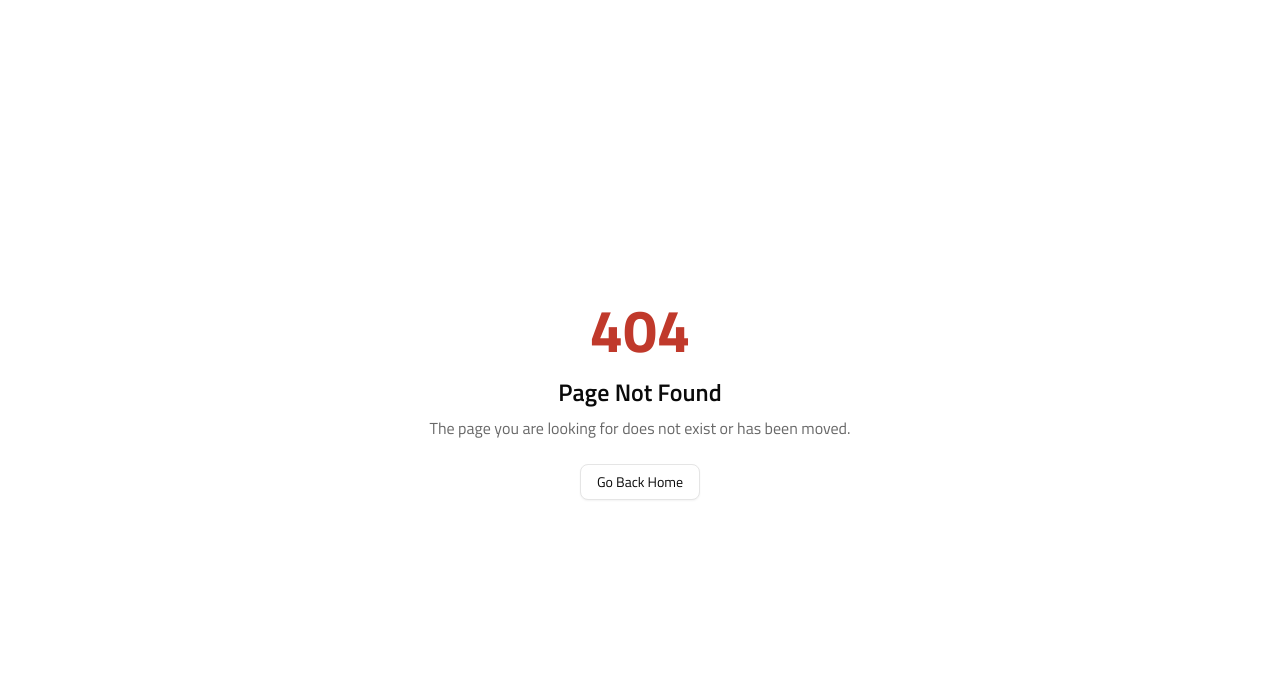
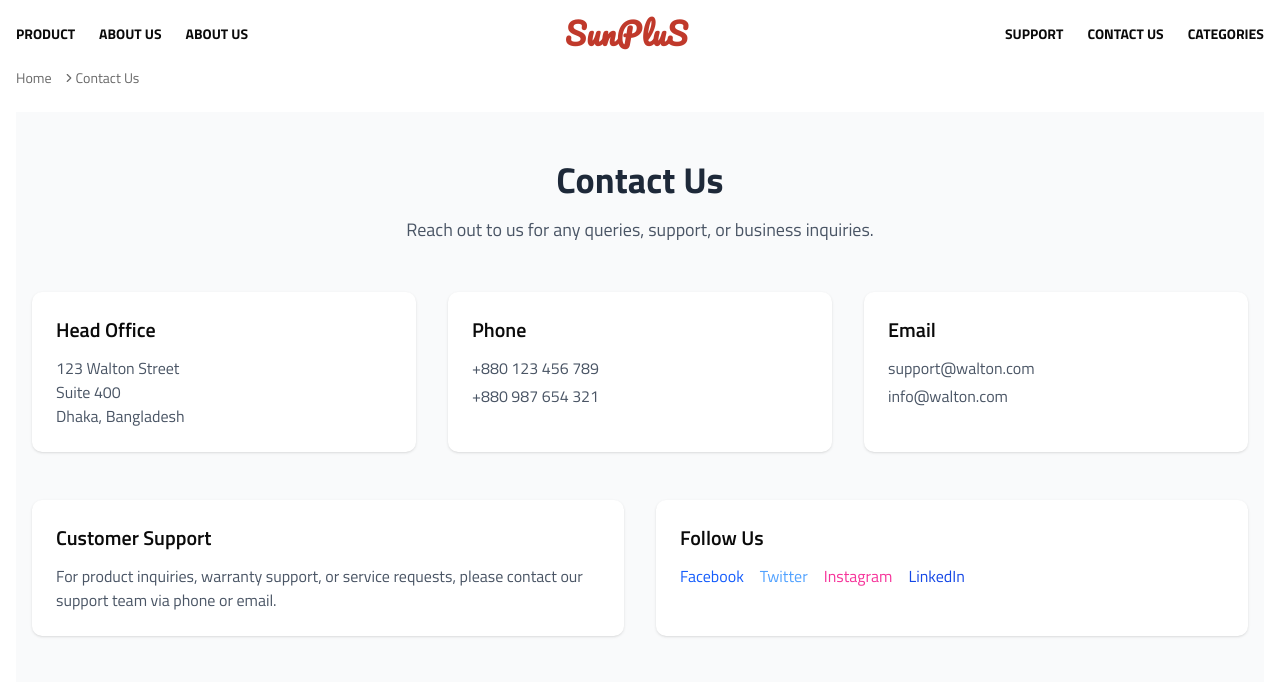
Before and after one commit to AktherHosen/Sunplus-Frontend, a React (Vite) app: page /contact-us in a window 1280 px wide. Before the commit this address had no page. Shown: the top 682 px of the page. Built offline with nearby package versions, Linux system fonts and the light colour scheme; grey boxes are pictures that could not be loaded.

Commit message:
fix: contact and about us page

```diff
--- a/src/components/shared/navbar.tsx
+++ b/src/components/shared/navbar.tsx
@@ -15,13 +15,13 @@ export default function Navbar() {
 
   const leftMenuItems = [
     { title: "Product", href: "/books" },
-    { title: "About Us", href: "/about" },
+    { title: "About Us", href: "/about-us" },
     { title: "About Us", href: "/about" },
   ];
 
   const rightMenuItems = [
     { title: "Support", href: "/support" },
-    { title: "Contact Us", href: "/contact" },
+    { title: "Contact Us", href: "/contact-us" },
     { title: "Categories", href: "/categories" },
   ];
 
--- /dev/null
+++ b/src/pages/about-page.tsx
@@ -0,0 +1,71 @@
+import React from "react";
+
+export default function AboutUsPage() {
+  return (
+    <div className="min-h-screen bg-gray-50 py-12 px-4">
+      <div className="max-w-7xl mx-auto">
+        {/* Header */}
+        <div className="text-center mb-12">
+          <h1 className="text-4xl font-bold text-gray-800 mb-4">About Us</h1>
+          <p className="text-gray-600 text-lg">
+            Learn more about our company, our mission, and our values.
+          </p>
+        </div>
+
+        {/* Company Overview */}
+        <div className="bg-white shadow rounded-lg p-8 mb-12">
+          <h2 className="text-2xl font-semibold mb-4">Company Overview</h2>
+          <p className="text-gray-600 leading-relaxed">
+            Walton is a leading multinational company specializing in electronics,
+            home appliances, and technology solutions. Since our inception, we have
+            been committed to delivering high-quality products and services that
+            meet the evolving needs of our customers worldwide. Our dedication to
+            innovation and sustainability drives everything we do.
+          </p>
+        </div>
+
+        {/* Mission & Vision */}
+        <div className="grid md:grid-cols-2 gap-8 mb-12">
+          <div className="bg-white shadow rounded-lg p-8">
+            <h2 className="text-xl font-semibold mb-3">Our Mission</h2>
+            <p className="text-gray-600">
+              To create innovative, high-quality products that improve the lives
+              of our customers while maintaining a commitment to sustainability
+              and social responsibility.
+            </p>
+          </div>
+          <div className="bg-white shadow rounded-lg p-8">
+            <h2 className="text-xl font-semibold mb-3">Our Vision</h2>
+            <p className="text-gray-600">
+              To become a globally recognized brand known for excellence,
+              innovation, and positive impact on society and the environment.
+            </p>
+          </div>
+        </div>
+
+        {/* Core Values */}
+        <div className="bg-white shadow rounded-lg p-8 mb-12">
+          <h2 className="text-2xl font-semibold mb-4">Our Core Values</h2>
+          <ul className="list-disc list-inside text-gray-600 space-y-2">
+            <li>Integrity: Acting with honesty and transparency in all our dealings.</li>
+            <li>Innovation: Constantly seeking new solutions and improvements.</li>
+            <li>Customer Focus: Prioritizing the needs and satisfaction of our customers.</li>
+            <li>Sustainability: Promoting environmentally and socially responsible practices.</li>
+            <li>Teamwork: Collaborating effectively across all levels of the organization.</li>
+          </ul>
+        </div>
+
+        {/* Highlights or Achievements */}
+        <div className="bg-white shadow rounded-lg p-8">
+          <h2 className="text-2xl font-semibold mb-4">Highlights</h2>
+          <ul className="list-inside text-gray-600 space-y-2">
+            <li>Over 30 years of experience in electronics and technology.</li>
+            <li>Presence in more than 50 countries worldwide.</li>
+            <li>Award-winning products recognized for quality and innovation.</li>
+            <li>Strong commitment to sustainability and corporate responsibility.</li>
+          </ul>
+        </div>
+      </div>
+    </div>
+  );
+}
--- a/src/pages/about/about.tsx
+++ /dev/null
@@ -1,9 +0,0 @@
-const About = () => {
-  return (
-    <div>
-      <h1>this is about</h1>
-    </div>
-  );
-};
-
-export default About;
--- /dev/null
+++ b/src/pages/contact-page.tsx
@@ -0,0 +1,77 @@
+import React from "react";
+
+export default function ContactPage() {
+  return (
+    <div className="min-h-screen bg-gray-50 py-12 px-4">
+      <div className="max-w-7xl mx-auto">
+        {/* Header */}
+        <div className="text-center mb-12">
+          <h1 className="text-4xl font-bold text-gray-800 mb-4">Contact Us</h1>
+          <p className="text-gray-600 text-lg">
+            Reach out to us for any queries, support, or business inquiries.
+          </p>
+        </div>
+
+        {/* Contact Info Grid */}
+        <div className="grid grid-cols-1 md:grid-cols-3 gap-8 mb-12">
+          {/* Address */}
+          <div className="bg-white shadow rounded-lg p-6 flex flex-col items-start">
+            <h2 className="text-xl font-semibold mb-3">Head Office</h2>
+            <p className="text-gray-600">
+              123 Walton Street<br />
+              Suite 400<br />
+              Dhaka, Bangladesh
+            </p>
+          </div>
+
+          {/* Phone */}
+          <div className="bg-white shadow rounded-lg p-6 flex flex-col items-start">
+            <h2 className="text-xl font-semibold mb-3">Phone</h2>
+            <p className="text-gray-600">+880 123 456 789</p>
+            <p className="text-gray-600 mt-1">+880 987 654 321</p>
+          </div>
+
+          {/* Email */}
+          <div className="bg-white shadow rounded-lg p-6 flex flex-col items-start">
+            <h2 className="text-xl font-semibold mb-3">Email</h2>
+            <p className="text-gray-600">support@walton.com</p>
+            <p className="text-gray-600 mt-1">info@walton.com</p>
+          </div>
+        </div>
+
+        {/* Support & Social Media */}
+        <div className="grid grid-cols-1 md:grid-cols-2 gap-8 mb-12">
+          <div className="bg-white shadow rounded-lg p-6">
+            <h2 className="text-xl font-semibold mb-3">Customer Support</h2>
+            <p className="text-gray-600">
+              For product inquiries, warranty support, or service requests, please contact our support team via phone or email.
+            </p>
+          </div>
+
+          <div className="bg-white shadow rounded-lg p-6">
+            <h2 className="text-xl font-semibold mb-3">Follow Us</h2>
+            <div className="flex space-x-4 mt-2">
+              <a href="#" className="text-blue-600 hover:underline">Facebook</a>
+              <a href="#" className="text-blue-400 hover:underline">Twitter</a>
+              <a href="#" className="text-pink-500 hover:underline">Instagram</a>
+              <a href="#" className="text-blue-700 hover:underline">LinkedIn</a>
+            </div>
+          </div>
+        </div>
+
+        {/* Google Map Embed */}
+        <div className="w-full h-64 md:h-96 rounded-lg overflow-hidden shadow">
+          <iframe
+            title="Walton Office Location"
+            src="https://www.google.com/maps/embed?pb=!1m18!1m12!1m3!1d3651.123456789!2d90.123456!3d23.810331!2m3!1f0!2f0!3f0!3m2!1i1024!2i768!4f13.1!3m3!1m2!1s0x3755c4c123456789%3A0xabcdef123456789!2sWalton%20HQ!5e0!3m2!1sen!2sbd!4v1696567890123!5m2!1sen!2sbd"
+            width="100%"
+            height="100%"
+            allowFullScreen=""
+            loading="lazy"
+            className="border-0"
+          ></iframe>
+        </div>
+      </div>
+    </div>
+  );
+}
```
Also changed, not shown: src/routes/router.ts (+5 -2 lines).
